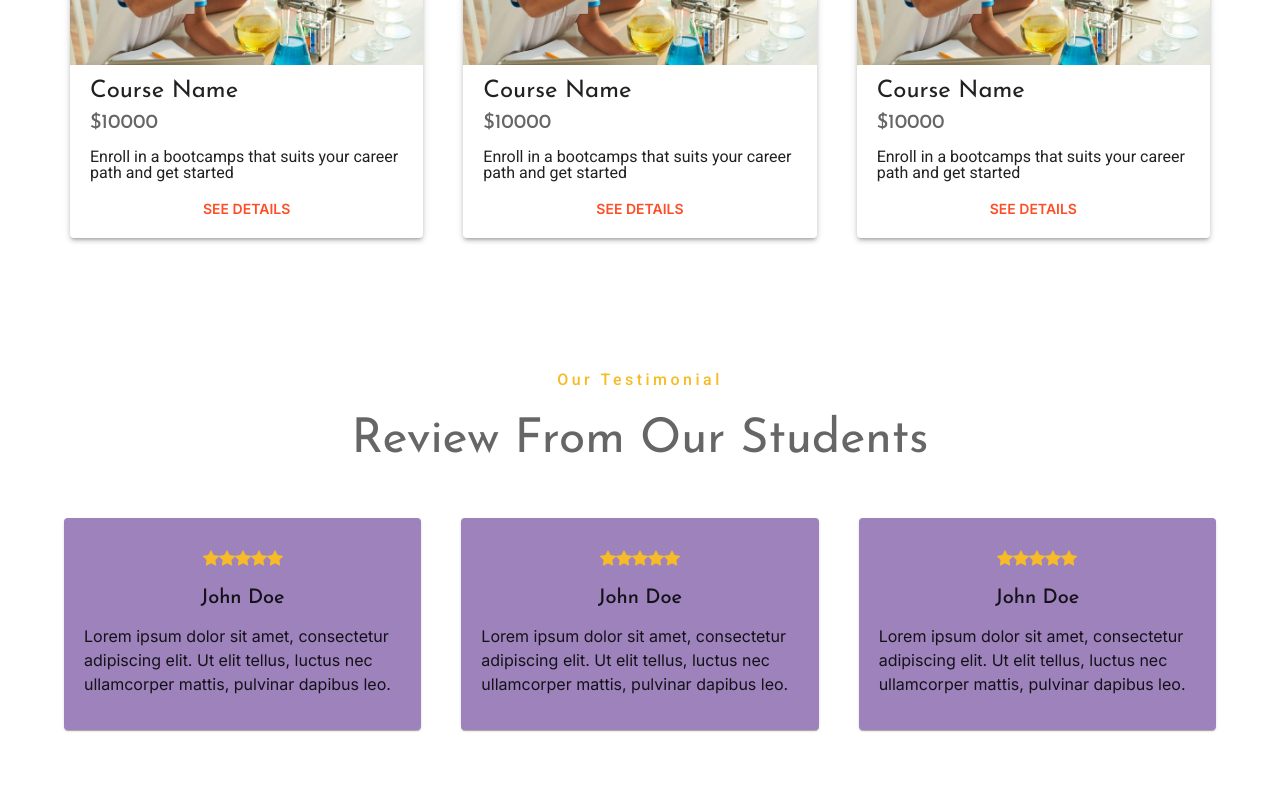
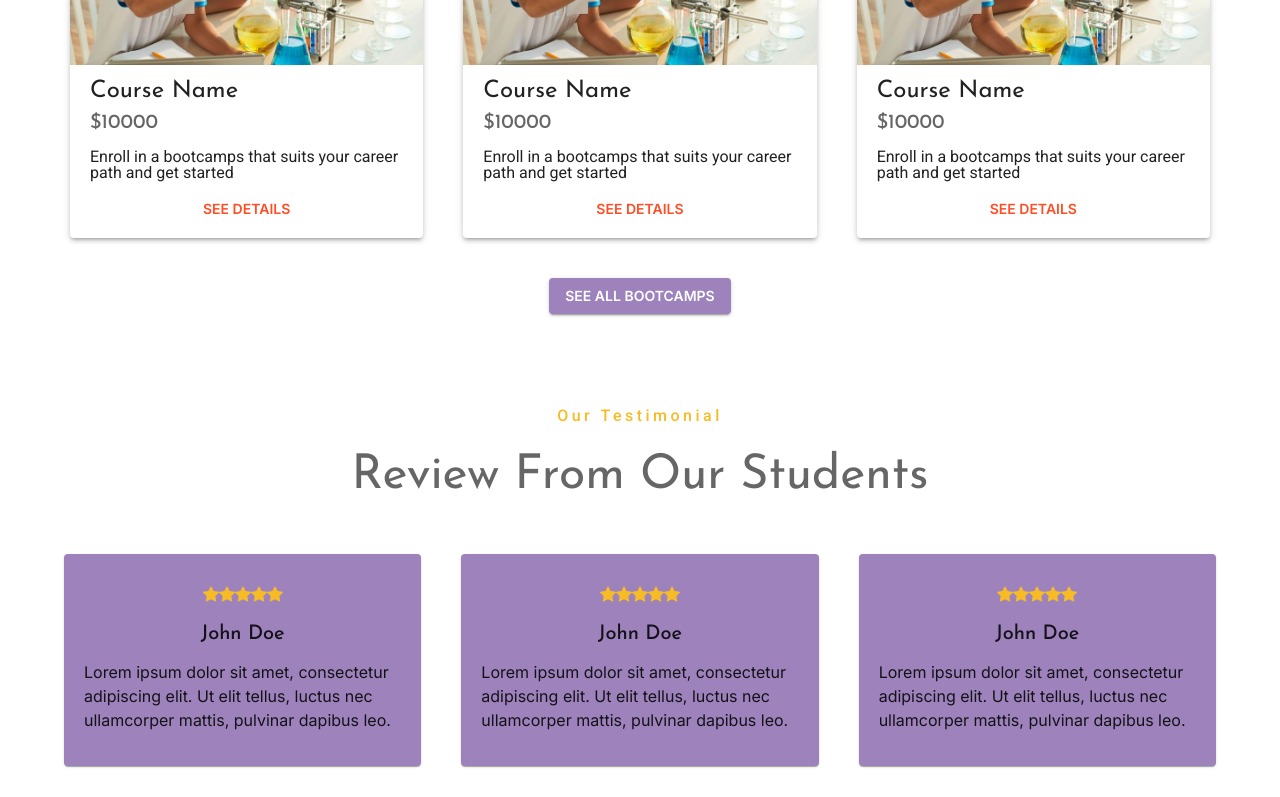
Before and after one commit to GolamMuid/DevTrain, a React (Create React App) app: page / in a window 1280 px wide. Shown: the part 1985-2782 px from the top of the page. Built offline with nearby package versions, Linux system fonts and the light colour scheme; a web font is replaced by a local one.

Commit message:
Added scroll from start

```diff
--- a/src/App.css
+++ b/src/App.css
@@ -4,10 +4,14 @@
 @import url("https://fonts.googleapis.com/css2?family=Roboto:ital,wght@0,400;0,500;0,700;0,900;1,400;1,500;1,700;1,900&display=swap");
 
 html {
-	scroll-behavior: smooth;
+  scroll-behavior: smooth !important;
 }
 
 body {
-	margin: 0;
-	padding: 0;
+  margin: 0;
+  padding: 0;
 }
+
+body a {
+  text-decoration: none !important;
+}
--- a/src/components/home/bootcamps/Bootcamps.js
+++ b/src/components/home/bootcamps/Bootcamps.js
@@ -5,6 +5,7 @@ import Container from "../../../layouts/container/Container";
 import BootcampModel from "./BootcampModel";
 import RubberBand from "react-reveal/RubberBand";
 import Fade from "react-reveal/Fade";
+import { Link } from "react-router-dom";
 
 function Bootcamps() {
   return (
@@ -60,6 +61,14 @@ function Bootcamps() {
           <BootcampModel />
           <BootcampModel />
         </Box>
+        <Link to="/bootcamps">
+          <Button
+            variant="contained"
+            sx={{ margin: "auto", display: "block", textDecoration: "none" }}
+          >
+            See all bootcamps
+          </Button>
+        </Link>
       </Container>
     </Box>
   );
--- a/src/layouts/main/Main.js
+++ b/src/layouts/main/Main.js
@@ -2,12 +2,14 @@ import { Box } from "@mui/material";
 import React from "react";
 import { Outlet } from "react-router-dom";
 import Navbar from "../navbar/Navbar";
+import ScrollFromStart from "../scroll/ScrollFromStart";
 
 const Main = ({ children }) => {
   return (
     <div>
       <Navbar />
       <Box sx={{ height: "80px" }}></Box>
+      <ScrollFromStart />
       {children}
       <Outlet />
     </div>
--- a/src/layouts/navbar/Navbar.js
+++ b/src/layouts/navbar/Navbar.js
@@ -7,6 +7,7 @@ import Button from "@mui/material/Button";
 import { FormControlLabel, Switch } from "@mui/material";
 import styled from "@emotion/styled";
 import ModeContext from "../../contexts/ModeContext";
+import { Link } from "react-router-dom";
 
 function Navbar() {
   const MaterialUISwitch = styled(Switch)(({ theme }) => ({
@@ -92,7 +93,9 @@ function Navbar() {
             checked={darkMode}
             control={<MaterialUISwitch />}
           />
+          <Link to="/bootcamps">
             <Button variant="text">Browse Bootcamps</Button>
+          </Link>
           <Button variant="contained" color="primary">
             Login
           </Button>
--- /dev/null
+++ b/src/layouts/scroll/ScrollFromStart.js
@@ -0,0 +1,15 @@
+import React from "react";
+import { useEffect } from "react";
+import { useLocation } from "react-router-dom";
+
+function ScrollFromStart() {
+  const { pathname } = useLocation();
+
+  useEffect(() => {
+    window.scrollTo(0, 0);
+  }, [pathname]);
+
+  return null;
+}
+
+export default ScrollFromStart;
--- a/src/pages/homepage/Homepage.js
+++ b/src/pages/homepage/Homepage.js
@@ -2,7 +2,6 @@ import React from "react";
 import Features from "../../components/home/Features";
 import Bootcamps from "../../components/home/bootcamps/Bootcamps";
 import Hero from "../../components/home/Hero";
-import Container from "../../layouts/container/Container";
 import Reviews from "../../components/home/reviews/Reviews";
 
 function Homepage() {
```
Also changed, not shown: src/App.js (indentation only). Lines whose indentation alone changed are shown as unchanged.
